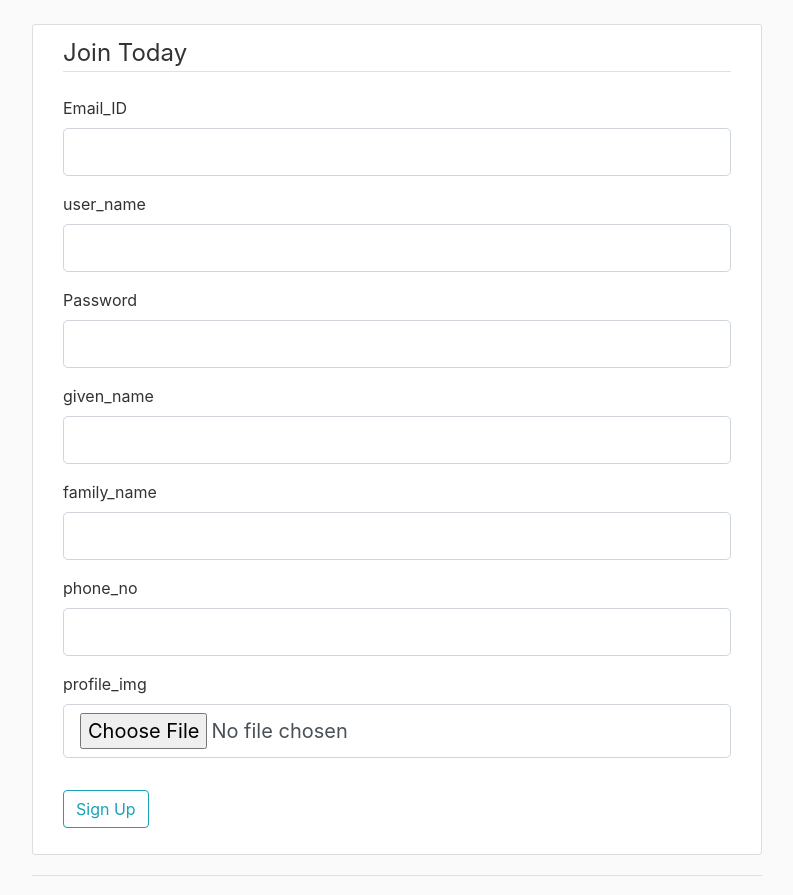
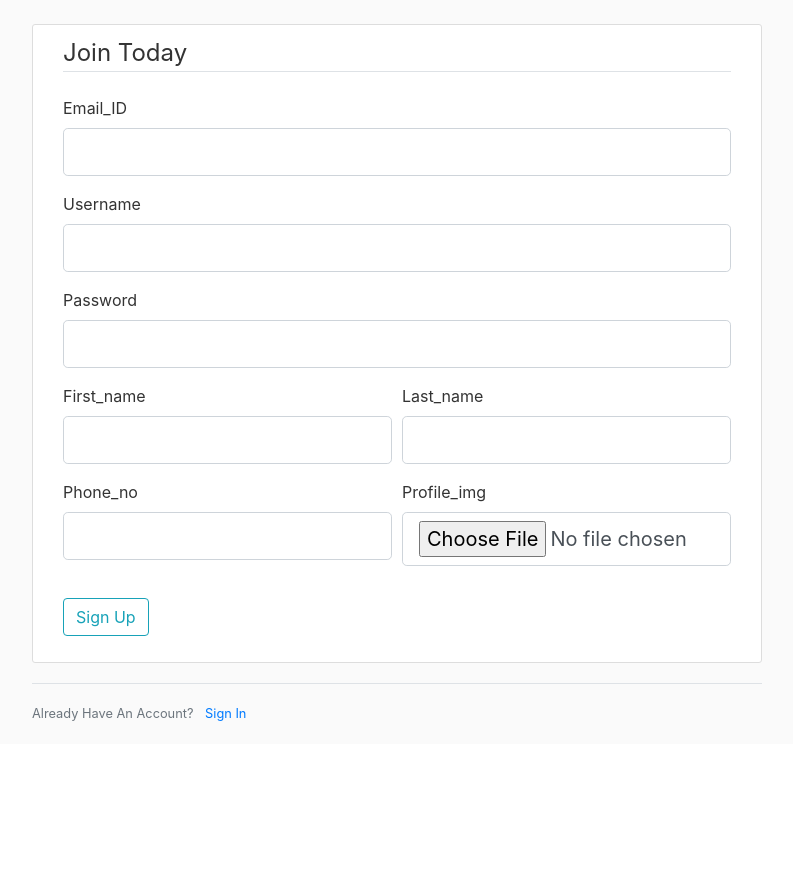
Before and after one commit to pranamyaa/List-it-A-To-Do-list-Application, a Flask app: page /register in a window 1280 px wide. Shown: the part 56-951 px from the top of the page, without its empty margins (53-846 px from the left). After the commit the page ends 777 px from the top, so only its background shows below. Run offline with Flask 2, Linux system fonts and the light colour scheme; some libraries are stand-ins or nearby versions.

Commit message:
Login/Signup page with formatting

```diff
--- a/application.py
+++ b/application.py
@@ -15,6 +15,7 @@
 USER_POOL_ID = "us-east-2_nagpiCoBg"
 CLIENT_ID = "4j0en13derud9o0ft5lt0ennp0"
 CLIENT_SECRET = "10gt437u94l7di3s3qik38i8g1io7kkpp21s0si2fesogpjl8n5r"
+CurrentUser = None
 
 client = boto3.client('cognito-idp', region_name = 'us-east-2')
 
@@ -142,24 +143,20 @@
 def emptySession():
     for key in list(session.keys()):
         session.pop(key, None)
-        print (session.keys())
-
-
-def isLoggedIn():
-    return session != {}
-
+    print(len(session))
+    print(session)
 
 @application.route("/register", methods = ['GET', 'POST'])
 def register():
     form = RegistrationForm()
     if form.validate_on_submit():
         email = form.Email_ID.data
-        username = form.user_name.data
+        username = form.Username.data
         passowod = form.Password.data
-        given_name = form.given_name.data
-        family_name = form.family_name.data
-        phone_no = form.phone_no.data
-        picture = form.profile_img.data
+        given_name = form.First_name.data
+        family_name = form.Last_name.data
+        phone_no = form.Phone_no.data
+        picture = form.Profile_img.data
         filename = secure_filename(picture.filename)
         try_register =cognito_sign_up(email, username, passowod, given_name, family_name, phone_no, filename)
         if try_register == '': # no exception
@@ -169,14 +166,13 @@
         else:
             print(try_register)
             flash(str(try_register), 'danger')
-    return render_template("register.html", form= form, sessionlen = len(session))
-
+    return render_template("register.html", form= form, CurrentUser = CurrentUser)
 
 @application.route("/verification/<username>", methods=["GET", "POST"])
 def verification(username):
     form = VerificationForm()
     if form.validate_on_submit():
-        code = form.verification_code.data
+        code = form.Verification_code.data
         tryverifying = cognito_confirm_sign_up(username, code)
 
         if tryverifying == '':  # verified successfully
@@ -187,38 +183,40 @@
         else:  # not verified
             print(tryverifying)
             flash(str(tryverifying), 'danger')
-            return render_template("verification.html",username=username, form= form, sessionlen = len(session))
+            return render_template("verification.html",username=username, form= form, CurrentUser = CurrentUser)
 
-    return render_template("verification.html", username=username, form=form, sessionlen = len(session))
+    return render_template("verification.html", username=username, form=form, CurrentUser = CurrentUser)
 
 @application.route("/", methods = ['GET', 'POST'])
 @application.route("/login", methods =['GET', 'POST'])
 def login():
+    global CurrentUser
     form = LoginForm()
     if form.validate_on_submit():
-        username = form.user_name.data
+        username = form.Username.data
         password = form.Password.data
-        print("Password is:",password)
         tryfindinguser = initiate_auth(username, password)
         if tryfindinguser == {}:
             print("Login Failed")
             flash("Login Failed", 'danger')
-            return render_template("login.html", form= form, sessionlen = len(session))
+            return render_template("login.html", form= form, CurrentUser = CurrentUser)
         else:
             accesstoken = tryfindinguser['AuthenticationResult']['AccessToken']
             User_Details = cognito_get_user(accesstoken)
-            emptySession()
-            session['Username']= User_Details['Username']
+            #emptySession()
+            #session['Username']= User_Details['Username']
+            CurrentUser = User_Details['Username']
+            #print(session)
             flash("Logged in Successfully", 'success')
-            return render_template("Home.html", userdetails = User_Details, sessionlen = len(session))
-    return render_template("login.html", form = form, sessionlen = len(session))
+            return render_template("Home.html", userdetails = User_Details, CurrentUser = CurrentUser)
+    return render_template("login.html", form = form, CurrentUser = CurrentUser)
 
 @application.route("/logout")
 def logout():
-    emptySession()
-
+    global CurrentUser
+    #emptySession()
+    CurrentUser = None
     return redirect(url_for('login'))
-
 
 if __name__ == "__main__":
     application.run(debug=True)
--- a/forms.py
+++ b/forms.py
@@ -4,20 +4,20 @@
 from wtforms.widgets import PasswordInput
 
 class LoginForm(FlaskForm):
-    user_name = StringField('user_name', validators=[DataRequired(), Length(min=2, max=20)])
+    Username = StringField('Username', validators=[DataRequired(), Length(min=2, max=20)])
     Password = StringField('Password', widget=PasswordInput(hide_value=False), validators=[DataRequired()])
     submit = SubmitField('Log in')
 
 class RegistrationForm(FlaskForm):
     Email_ID = StringField('Email_ID', validators=[DataRequired()])
-    user_name = StringField('user_name', validators=[DataRequired(), Length(min=2, max=20)])
+    Username = StringField('Username', validators=[DataRequired(), Length(min=2, max=20)])
     Password = StringField('Password', widget=PasswordInput(hide_value=False), validators=[DataRequired()])
-    given_name = StringField('given_name', validators=[DataRequired()])
-    family_name = StringField('family_name', validators=[DataRequired()])
-    profile_img = FileField('profile_img', validators=[DataRequired()])
-    phone_no = StringField('phone_no', validators=[DataRequired()])
+    First_name = StringField('First_name', validators=[DataRequired()])
+    Last_name = StringField('Last_name', validators=[DataRequired()])
+    Profile_img = FileField('Profile_img', validators=[DataRequired()])
+    Phone_no = StringField('Phone_no', validators=[DataRequired()])
     submit = SubmitField('Sign Up')
 
 class VerificationForm(FlaskForm):
-    verification_code = StringField('verification_code', validators=[DataRequired()])
+    Verification_code = StringField('Verification_code', validators=[DataRequired()])
     submit = SubmitField('verify')
--- a/templates/layout.html
+++ b/templates/layout.html
@@ -15,11 +15,11 @@
             <span class="navbar-toggler-icon"></span>
           </button>
           <div class="collapse navbar-collapse" id="navbarToggle">
-              {% if sessionlen != 0 %}
-              <a class="nav-item nav-link" href="{{ url_for('logout') }}">Logout</a>
+              {% if CurrentUser != None %}
+                <a class="nav-item nav-link" href="{{ url_for('logout') }}">Logout</a>
               {% else %}
-              <a class="nav-item nav-link" href="{{ url_for('login') }}">Login</a>
-              <a class="nav-item nav-link" href="{{ url_for('register') }}">Register</a>
+                <a class="nav-item nav-link" href="{{ url_for('login') }}">Login</a>
+                <a class="nav-item nav-link" href="{{ url_for('register') }}">Register</a>
               {% endif %}
           </div>
         </div>
--- a/templates/login.html
+++ b/templates/login.html
@@ -6,8 +6,8 @@
             <fieldset class="form-group">
                 <legend class="border-bottom mb-4">Sign In</legend>
                 <div class="form-group">
-                    {{ form.user_name.label(class="form-control-label") }}
-                    {{ form.user_name(class="form-control form-control-lg") }}
+                    {{ form.Username.label(class="form-control-label") }}
+                    {{ form.Username(class="form-control form-control-lg") }}
                 </div>
                 <div class="form-group">
                     {{ form.Password.label(class="form-control-label") }}
--- a/templates/register.html
+++ b/templates/register.html
@@ -10,28 +10,32 @@
                     {{ form.Email_ID(class="form-control form-control-lg") }}
                 </div>
                 <div class="form-group">
-                    {{ form.user_name.label(class="form-control-label") }}
-                    {{ form.user_name(class="form-control form-control-lg") }}
+                    {{ form.Username.label(class="form-control-label") }}
+                    {{ form.Username(class="form-control form-control-lg") }}
                 </div>
                 <div class="form-group">
                     {{ form.Password.label(class="form-control-label") }}
                     {{ form.Password(class="form-control form-control-lg") }}
                 </div>
-                <div class="form-group">
-                    {{ form.given_name.label(class="form-control-label") }}
-                    {{ form.given_name(class="form-control form-control-lg") }}
+                <div class = "form-row">
+                    <div class="form-group col-md-6">
+                        {{ form.First_name.label(class="form-control-label") }}
+                        {{ form.First_name(class="form-control form-control-lg") }}
+                    </div>
+                    <div class="form-group col-md-6">
+                        {{ form.Last_name.label(class="form-control-label") }}
+                        {{ form.Last_name(class="form-control form-control-lg") }}
+                     </div>
                 </div>
-                <div class="form-group">
-                    {{ form.family_name.label(class="form-control-label") }}
-                    {{ form.family_name(class="form-control form-control-lg") }}
-                </div>
-                <div class="form-group">
-                    {{ form.phone_no.label(class="form-control-label") }}
-                    {{ form.phone_no(class="form-control form-control-lg") }}
-                </div>
-                <div class="form-group">
-                    {{ form.profile_img.label(class="form-control-label") }}
-                    {{ form.profile_img(class="form-control form-control-lg") }}
+                <div class="form-row">
+                    <div class="form-group col-md-6">
+                        {{ form.Phone_no.label(class="form-control-label") }}
+                        {{ form.Phone_no(class="form-control form-control-lg") }}
+                    </div>
+                    <div class="form-group col-md-6">
+                        {{ form.Profile_img.label(class="form-control-label") }}
+                        {{ form.Profile_img(class="form-control form-control-lg") }}
+                    </div>
                 </div>
             </fieldset>
             <div class="form-group">
--- a/templates/verification.html
+++ b/templates/verification.html
@@ -6,9 +6,9 @@
             <fieldset class="form-group">
                 <legend class="border-bottom mb-4">Verification of the email</legend>
                 <div class="form-group">
-                    {{ form.verification_code.label(class="form-control-label") }}
+                    {{ form.Verification_code.label(class="form-control-label") }}
                     <p class= "form-control-label">Please enter the code from the recent email for verification</p>
-                    {{ form.verification_code(class="form-control form-control-lg") }}
+                    {{ form.Verification_code(class="form-control form-control-lg") }}
                 </div>
             </fieldset>
             <div class="form-group">
```
